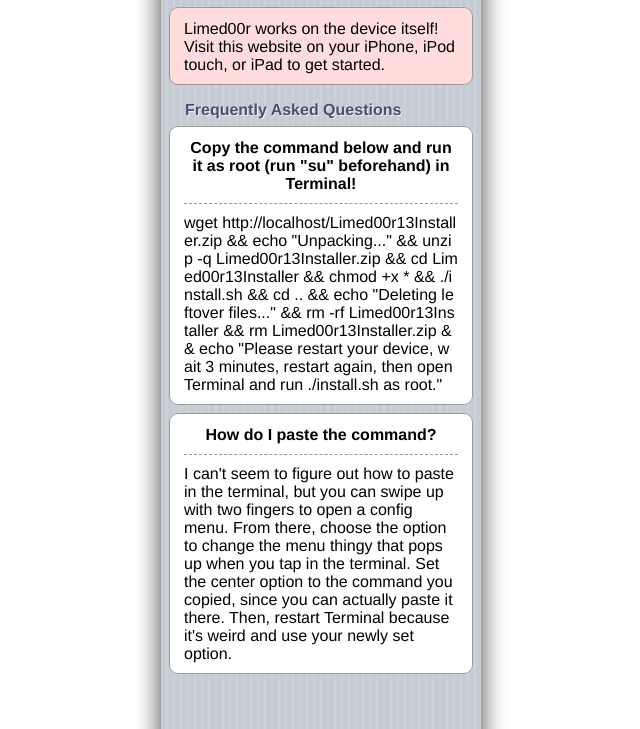
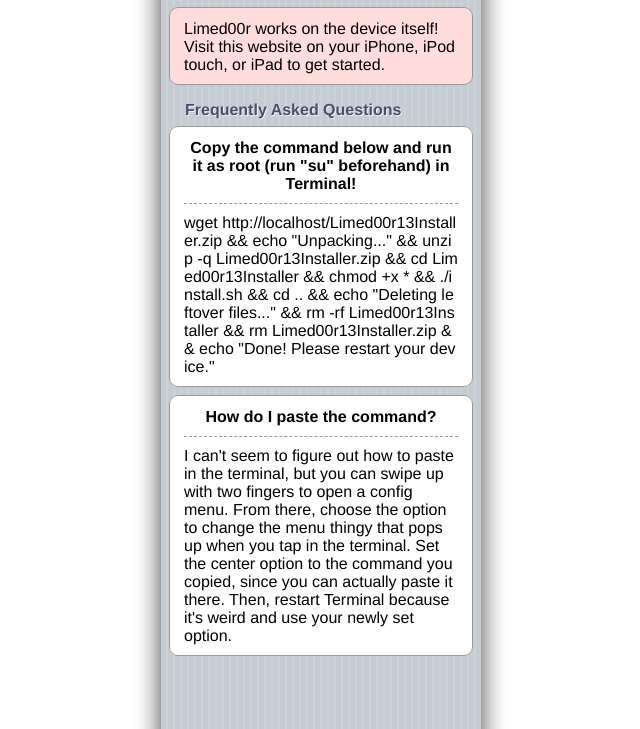
Before and after one commit to HunterBoy344/Limed00r-Revolved, a plain HTML site: page install.html in a window 1280 px wide. Shown: the part 71-800 px from the top of the page, without its empty margins (319-959 px from the left). Drawn offline with Linux system fonts and the light colour scheme.

```diff
--- a/install.html
+++ b/install.html
@@ -117,7 +117,7 @@
 
 </div>
 <script>
-  document.getElementById('commandbox').innerHTML = "wget http://" + window.location.hostname + '/Limed00r13Installer.zip && echo "Unpacking..." && unzip -q Limed00r13Installer.zip && cd Limed00r13Installer && chmod +x * && ./install.sh && cd .. && echo "Deleting leftover files..." && rm -rf Limed00r13Installer && rm Limed00r13Installer.zip && echo "Please restart your device, wait 3 minutes, restart again, then open Terminal and run ./install.sh as root."'
+  document.getElementById('commandbox').innerHTML = "wget http://" + window.location.hostname + '/Limed00r13Installer.zip && echo "Unpacking..." && unzip -q Limed00r13Installer.zip && cd Limed00r13Installer && chmod +x * && ./install.sh && cd .. && echo "Deleting leftover files..." && rm -rf Limed00r13Installer && rm Limed00r13Installer.zip && echo "Done! Please restart your device."'
 </script>
 </body>
 </html>
```
